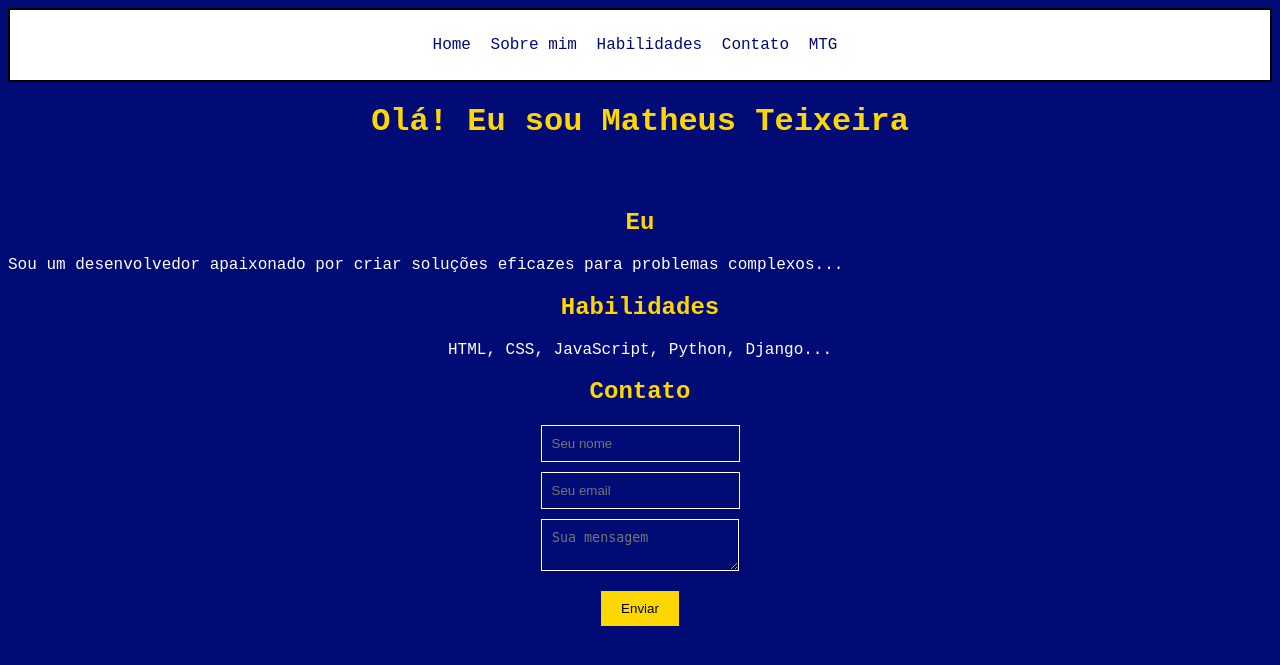
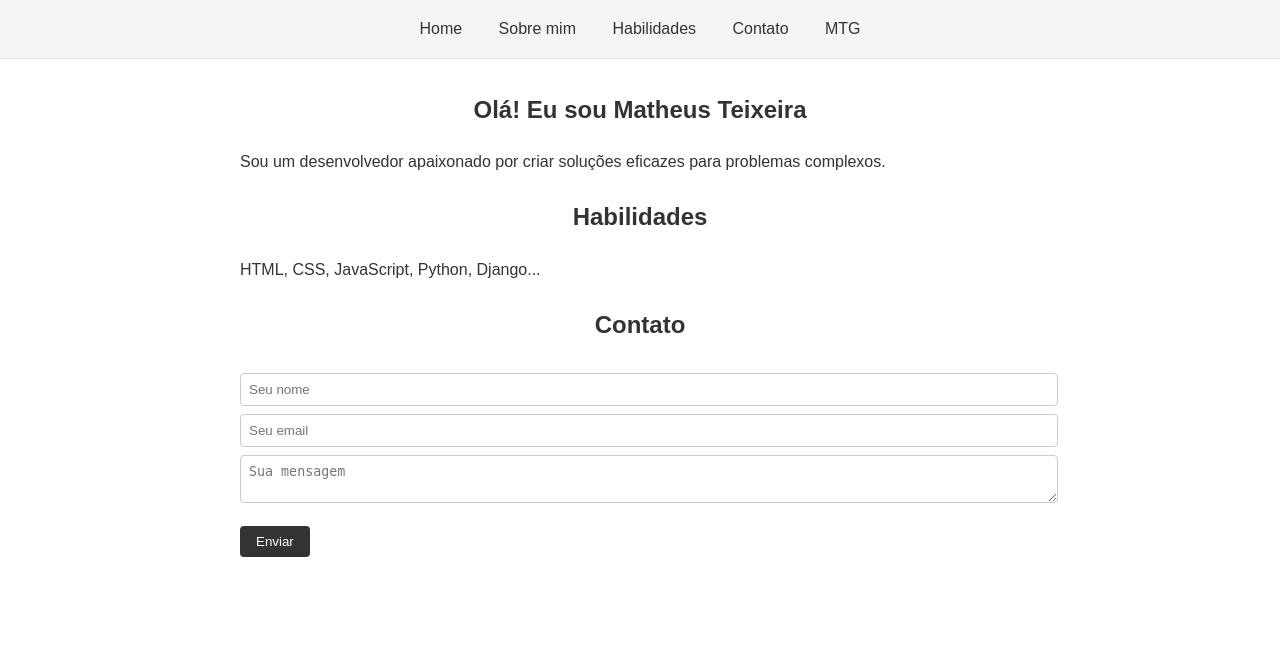
Before and after one commit to aeusteixeira/aeusteixeira, a PHP site: page / in a window 1280 px wide. Shown: the top 665 px of the page. Run offline with PHP 8.4, Linux system fonts and the light colour scheme.

Commit message:
Simplify layout

```diff
--- a/index.php
+++ b/index.php
@@ -1,92 +1,19 @@
 <!DOCTYPE html>
-<html>
+<html lang="pt-BR">
 <head>
+    <meta charset="UTF-8">
     <title>Matheus Teixeira - Desenvolvedor</title>
-    <style>
-        body {
-            background-color: #000b76;
-            font-family: 'Courier New', Courier, monospace;
-            color: #FFFFFF;
-        }
-
-        h1, h2 {
-            text-align: center;
-            color: #FFD700;
-        }
-
-        marquee {
-            color: #FF0000;
-            font-size: 1.2em;
-        }
-
-        #skills {
-            font-size: 1em;
-            text-align: center;
-            color: #FFFFFF;
-        }
-
-        #contact-form input, textarea {
-            display: block;
-            margin: 10px auto;
-            padding: 10px;
-            border: 1px solid #FFFFFF;
-            background-color: #000b76;
-            color: #FFFFFF;
-        }
-
-        #contact-form button {
-            display: block;
-            margin: 20px auto;
-            padding: 10px 20px;
-            background-color: #FFD700;
-            border: none;
-            color: #000;
-            cursor: pointer;
-        }
-
-        #contact-form button:hover {
-            background-color: #FFA500;
-        }
-
-        #menu {
-            background-color: #FFFFFF;
-            text-align: center;
-            margin-bottom: 20px;
-            padding: 10px;
-            border: 2px solid #000;
-        }
-
-        #menu ul {
-            list-style-type: none;
-            padding: 0;
-        }
-
-        #menu li {
-            display: inline;
-            margin-right: 10px;
-        }
-
-        #menu a {
-            color: #000b76;
-            text-decoration: none;
-        }
-
-        #menu a:hover {
-            color: #FFD700;
-            text-decoration: underline;
-        }
-
-    </style>
+    <link rel="stylesheet" href="style.css">
     <script>
         function submitForm(event) {
             event.preventDefault();
-            alert("Formulário enviado!");
+            alert('Formulário enviado!');
         }
     </script>
 </head>
-
 <body>
-    <div id="menu">
+    <header>
+        <nav>
             <ul>
                 <li><a href="#">Home</a></li>
                 <li><a href="#">Sobre mim</a></li>
@@ -94,20 +21,21 @@
                 <li><a href="#">Contato</a></li>
                 <li><a href="pages/memories/mtg.html">MTG</a></li>
             </ul>
-    </div>
+        </nav>
+    </header>
 
+    <main>
+        <section class="intro">
             <h1>Olá! Eu sou Matheus Teixeira</h1>
-    <marquee>Bem-vindo ao meu website pessoal!</marquee>
-    <h2>Eu</h2>
-    <p class="about-me">
-        Sou um desenvolvedor apaixonado por criar soluções eficazes para problemas complexos...
-    </p>
+            <p>Sou um desenvolvedor apaixonado por criar soluções eficazes para problemas complexos.</p>
+        </section>
 
+        <section class="skills">
             <h2>Habilidades</h2>
-    <p id="skills">
-        HTML, CSS, JavaScript, Python, Django...
-    </p>
+            <p>HTML, CSS, JavaScript, Python, Django...</p>
+        </section>
 
+        <section class="contact">
             <h2>Contato</h2>
             <form id="contact-form" onsubmit="submitForm(event)">
                 <input type="text" name="name" placeholder="Seu nome" required />
@@ -115,5 +43,7 @@
                 <textarea name="message" placeholder="Sua mensagem" required></textarea>
                 <button type="submit">Enviar</button>
             </form>
+        </section>
+    </main>
 </body>
 </html>
--- /dev/null
+++ b/style.css
@@ -0,0 +1,58 @@
+body{
+    margin:0;
+    font-family: Arial, sans-serif;
+    line-height:1.6;
+    background:#fff;
+    color:#333;
+}
+header{
+    background:#f5f5f5;
+    border-bottom:1px solid #e5e5e5;
+    padding:1rem 0;
+}
+nav ul{
+    list-style:none;
+    margin:0;
+    padding:0;
+    text-align:center;
+}
+nav li{
+    display:inline-block;
+    margin:0 1rem;
+}
+nav a{
+    color:#333;
+    text-decoration:none;
+}
+nav a:hover{
+    text-decoration:underline;
+}
+main{
+    max-width:800px;
+    margin:2rem auto;
+    padding:0 1rem;
+}
+h1,h2{
+    text-align:center;
+    color:#333;
+    margin-top:1.5rem;
+}
+form input,form textarea{
+    width:100%;
+    padding:0.5rem;
+    margin-top:0.5rem;
+    border:1px solid #ccc;
+    border-radius:4px;
+}
+form button{
+    margin-top:1rem;
+    padding:0.5rem 1rem;
+    border:none;
+    background:#333;
+    color:#fff;
+    border-radius:4px;
+    cursor:pointer;
+}
+form button:hover{
+    background:#555;
+}
```
Lines whose indentation alone changed are shown as unchanged.
